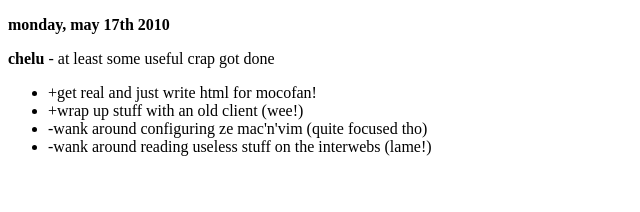
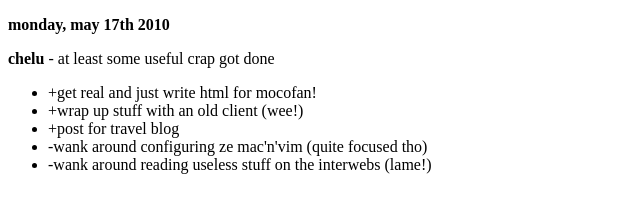
Before and after one commit to zmack/mocofan, a plain HTML site: page status.html in a window 1280 px wide. Shown: the whole page, without its empty margins (0-640 px from the left). Drawn offline with Linux system fonts and the light colour scheme.

Commit message:
17/05 moar status

```diff
--- a/status.html
+++ b/status.html
@@ -11,6 +11,7 @@
         <ul>
           <li>+get real and just write html for mocofan!</li>
           <li>+wrap up stuff with an old client (wee!)</li>
+          <li>+post for travel blog</li>
           <li>-wank around configuring ze mac'n'vim (quite focused tho)</li>
           <li>-wank around reading useless stuff on the interwebs (lame!)</li>
         </ul>
```
